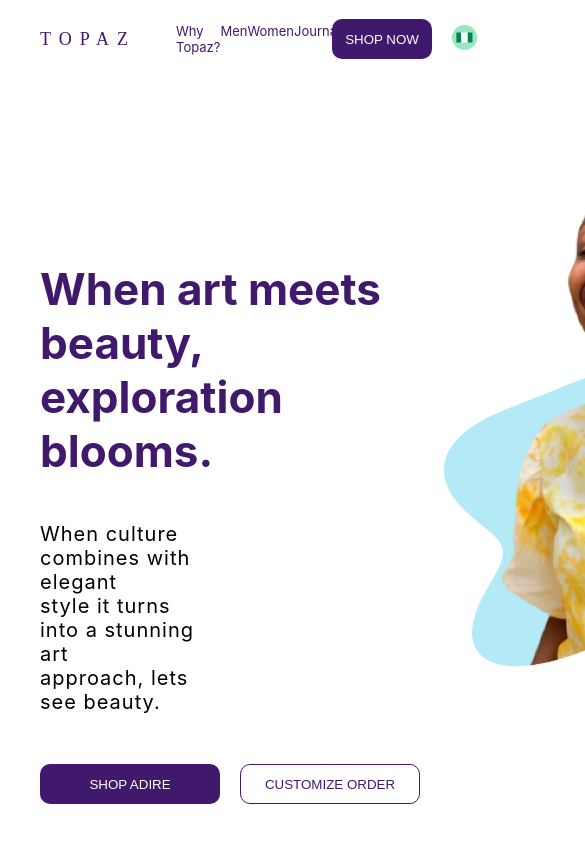
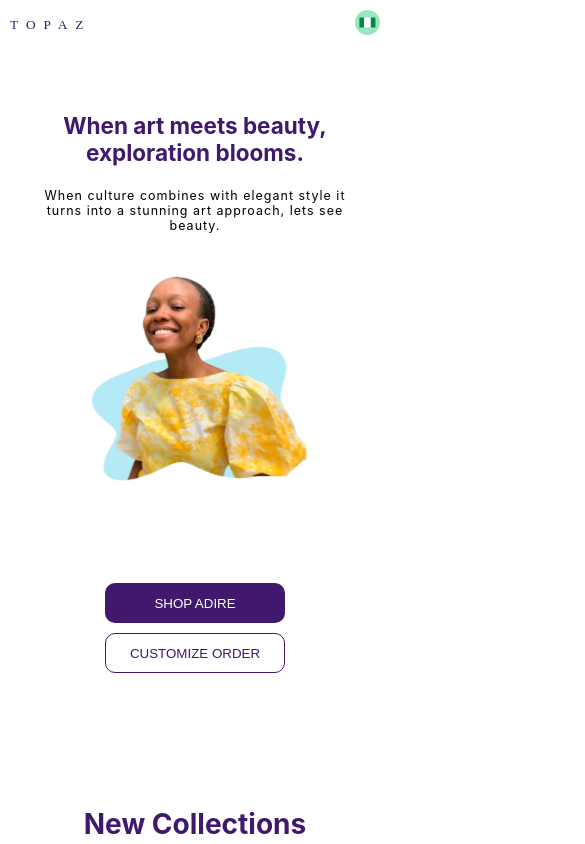
Before and after one commit to Blackie01/Topaz-Fashion-Website-UI, a React (Create React App) app: page / in a window 390 px wide. Shown: the top 844 px of the page, 585 px wide, since content can reach past the window. Built offline with nearby package versions, Linux system fonts and the light colour scheme.

Commit message:
responsive homepage

```diff
--- a/src/App.css
+++ b/src/App.css
@@ -1,4 +1,6 @@
 .app {
     /* font-family: 'Public Sans';
     font-style: normal; */
+    width: 100%;
+    overflow-y: hidden;
 }
--- a/src/components/categories.css
+++ b/src/components/categories.css
@@ -48,4 +48,9 @@
 
 .shop-button {
     width: 220px;
+    height: 40px;
+    border: none;
+    border-radius: 10px;
+    background-color: #40196D;
+    color: #fff;
 }
--- a/src/components/collections.css
+++ b/src/components/collections.css
@@ -50,5 +50,18 @@
 
 .explore {
     width: 220px;
+    height: 40px;
+    border: none;
+    border-radius: 10px;
+    background-color: #40196D;
+    color: #fff;
+}
 
+
+/* Responsiveness */
+
+@media screen and (max-width: 768px) {
+    .collections-area {
+        margin-top: 300px
+    }
 }
--- a/src/components/homepage.css
+++ b/src/components/homepage.css
@@ -10,7 +10,6 @@ h1{
 }
 
 .main-text-area p{
-    width: 40vw;
     letter-spacing: 1px;
     font-size: 20px;
     text-align: left;
@@ -25,10 +24,22 @@ h1{
     width: 552px;
 }
 
+.shop-adire-button {
+    width: 100px;
+    height: 40px;
+    border: none;
+    border-radius: 10px;
+    background-color: #40196D;
+    color: #fff;
+}
+
 .white-button{
     background-color: #fff;
     color: #40196D;
     border: 1px solid #40196D;
+    border-radius: 10px;
+    width: 100px;
+    height: 40px;
 }
 
 .button-section{
@@ -40,3 +51,51 @@ h1{
 .button-section button{
     width: 180px;
 }
+
+
+/* Responsiveness */
+
+@media screen and (max-width: 768px) {
+    .main-container {
+        flex-direction: column;
+        align-items: center;
+        margin: 50px 40px 0 40px;
+    }
+
+    h1 {
+        font-size: 22.5px;
+        text-align: center;
+    }
+
+    br {
+        display: none;
+    }
+
+    .main-text-area {
+        text-align: center;
+    }
+
+    .main-text-area p{
+        /* width: 80%; */
+        letter-spacing: 1px;
+        font-size: 12.5px;
+        text-align: center;
+    }
+
+    .jumbo-image{
+        height: 250px;
+        width: 300px;
+
+    }
+
+    .jumbo-image-container{
+        margin-top: -420px;
+    }
+
+    .button-section{
+        margin-top: 350px;
+        flex-direction: column;
+        gap: 10px;
+        align-items: center;
+    }
+}
--- a/src/components/homepage.js
+++ b/src/components/homepage.js
@@ -14,7 +14,7 @@ function Homepage(){
                   </p>
 
                   <div className='button-section'>
-                    <button>SHOP ADIRE</button>
+                    <button className='shop-adire-button'>SHOP ADIRE</button>
                     <button className='white-button'>CUSTOMIZE ORDER</button>
                   </div>
             </section>
--- a/src/components/nav.css
+++ b/src/components/nav.css
@@ -27,7 +27,7 @@ ul{
     gap: 20px;
 }
 
-button{
+.nav-button-1{
     width: 100px;
     height: 40px;
     border: none;
@@ -41,3 +41,25 @@ button{
     width: 25px;
     height: 25px;
 }
+
+
+@media screen and (max-width: 768px) {
+
+    .overall-nav{
+        display: flex;
+        padding: 10px 10px 0 10px;
+        color: #40196D;
+    }
+
+    ul, .nav-button-1 {
+        display: none;
+    }
+
+
+
+    .logo{
+        font-size: smaller;
+        letter-spacing: 8px;
+        font-family: 'Playfair Display SC';
+    }
+}
--- a/src/components/nav.js
+++ b/src/components/nav.js
@@ -21,7 +21,7 @@ function Navbar () {
         </div>
 
         <div className='nav-buttons'>
-            <button>SHOP NOW</button>
+            <button className='nav-button-1'>SHOP NOW</button>
             <div className='country-logo'>
                 <img src={Nigeria}/>
             </div>
```
